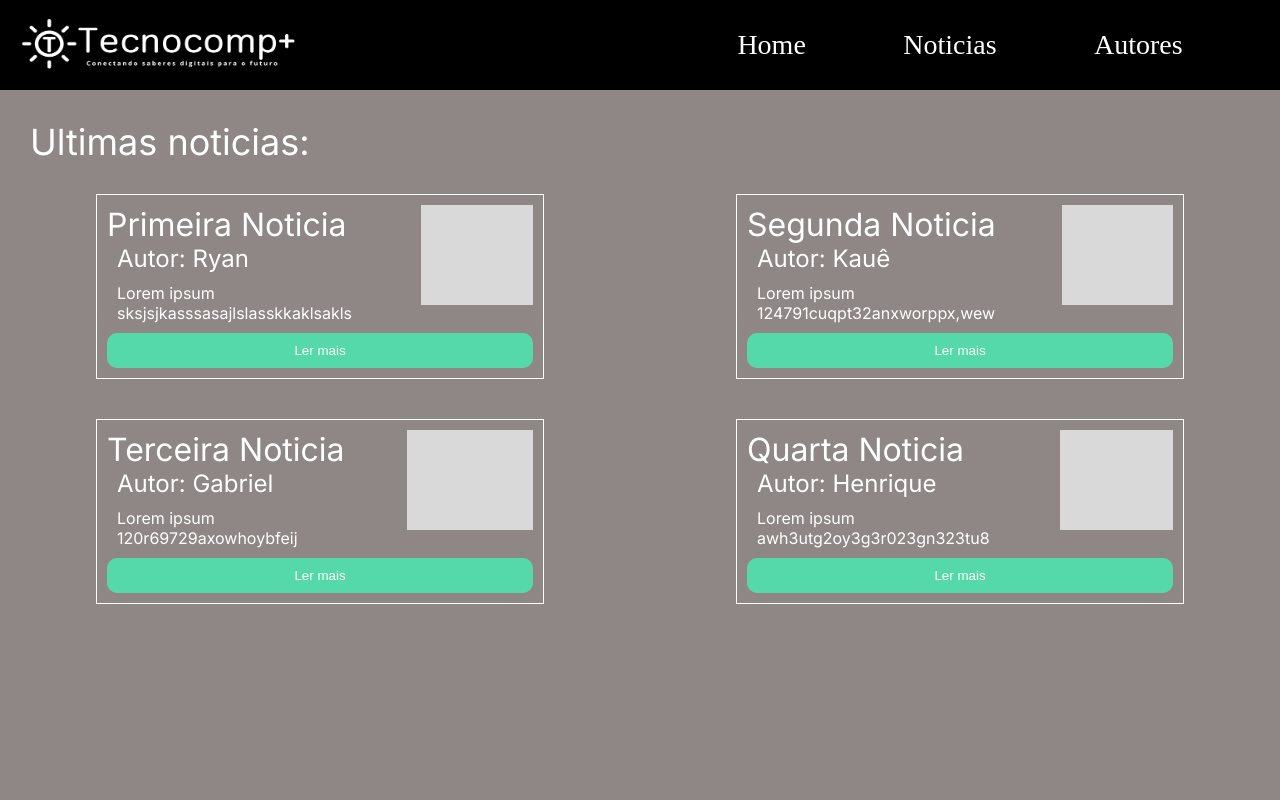
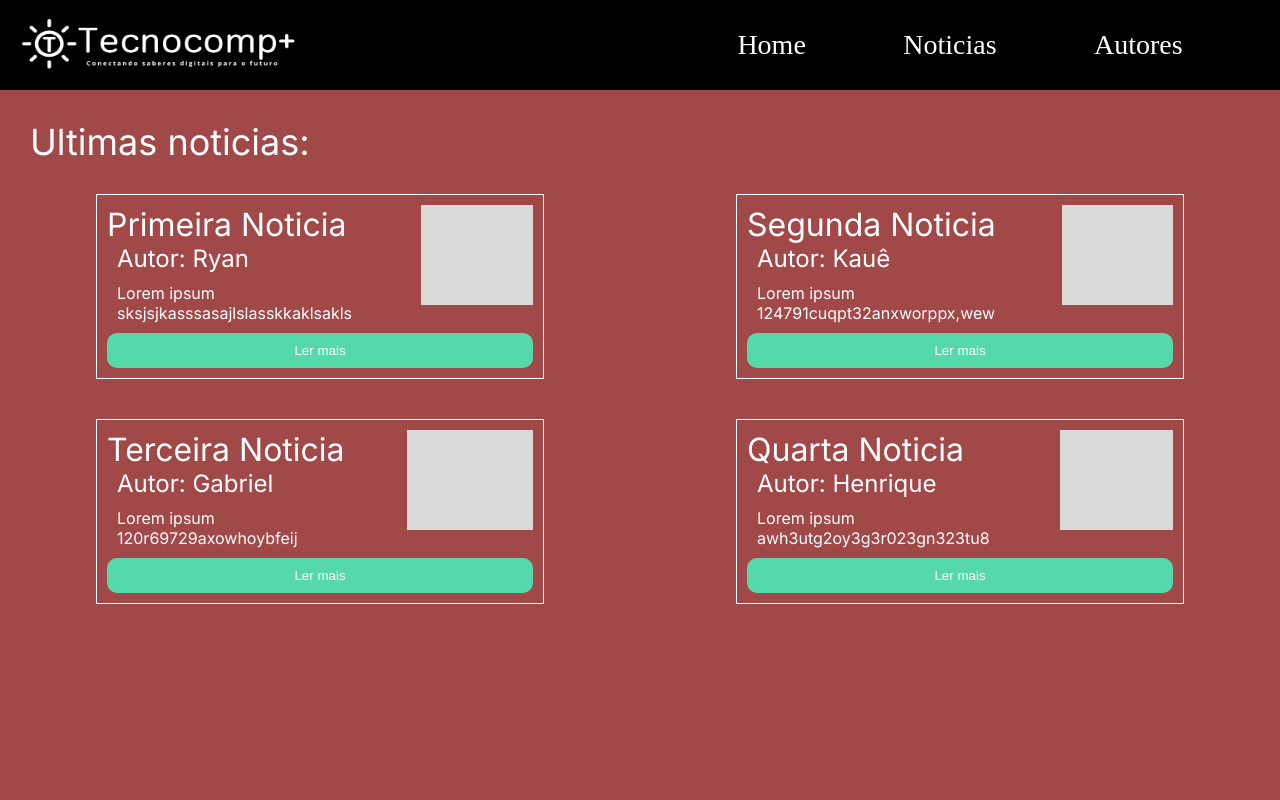
Before and after one commit to CESIT-UEA/blog-tecnocomp, an Angular app: page /home in a window 1280 px wide. Shown: the top 800 px of the page. Built offline with nearby package versions, Linux system fonts and the light colour scheme.

Commit message:
Update background-color noticias component

```diff
--- a/src/app/pages/home/components/noticias/noticias.component.css
+++ b/src/app/pages/home/components/noticias/noticias.component.css
@@ -1,7 +1,7 @@
 @import url('https://fonts.googleapis.com/css2?family=Inter&display=swap');
 
 main{
-  background-color: #8F8686;
+  background-color: #a14848;
   height: 100%;
   color: white;
   font-family: Inter;
```
